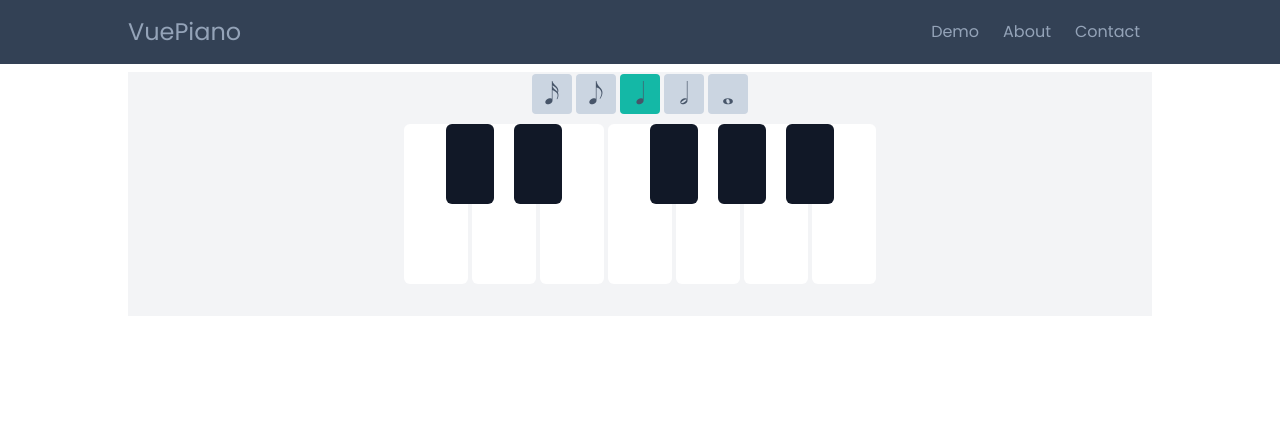
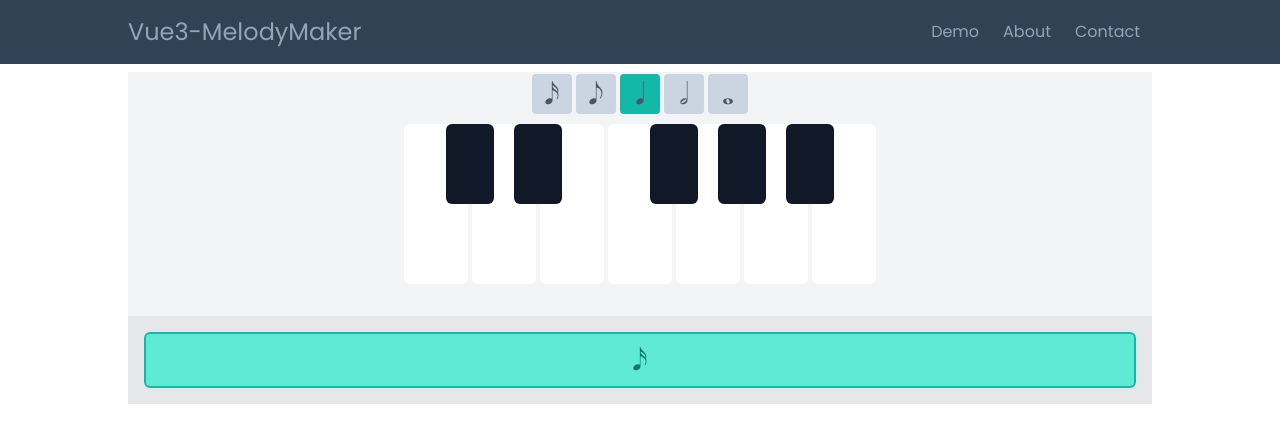
Before and after one commit to johanrdev/piano-keyboard-vue, a Vue app: page / in a window 1280 px wide. Shown: the top 442 px of the page. Built offline with nearby package versions, Linux system fonts and the light colour scheme.

Commit message:
Create basic layout of composition view component

```diff
--- a/src/App.vue
+++ b/src/App.vue
@@ -1,7 +1,7 @@
 <template lang="html">
   <nav class="bg-slate-700 relative text-slate-400 px-2 py-2" v-click-outside="menu.close">
     <div class="max-w-5xl mx-auto flex justify-between">
-      <span class="text-2xl select-none inline-flex items-center h-12">VuePiano</span>
+      <span class="text-2xl select-none inline-flex items-center h-12">Vue3-MelodyMaker</span>
       <button @click="menu.show = !menu.show"
         class="border-2 border-slate-500 w-12 h-12 shrink-0 rounded hover:text-slate-200 transition-all md:hidden">
         <font-awesome-icon icon="bars"></font-awesome-icon>
@@ -34,6 +34,7 @@
     <section class="bg-gray-100 max-w-5xl mx-auto">
       <ControlPanel ref="controlPanel" @update-note-length="onNoteLengthChanged" />
       <PianoKeys ref="pianoKeys" @decrease-note-length="onDecreaseNoteLength" @increase-note-length="onIncreaseNoteLength" />
+      <CompositionView />
     </section>
   </main>
 </template>
@@ -41,9 +42,10 @@
 import { ref, onMounted, onUnmounted } from 'vue'
 import PianoKeys from './components/PianoKeys.vue'
 import ControlPanel from './components/ControlPanel.vue'
+import CompositionView from './components/CompositionView.vue'
 
 export default {
-  components: { PianoKeys, ControlPanel },
+  components: { PianoKeys, ControlPanel, CompositionView },
   setup() {
     const pianoKeys = ref(null)
     const controlPanel = ref(null)
--- /dev/null
+++ b/src/components/CompositionView.vue
@@ -0,0 +1,26 @@
+<template lang="html">
+  <ul class="flex bg-gray-200 p-4">
+    <li class="w-[100%] h-14 mr-1 last:mr-0 flex justify-center items-center bg-teal-300 border-teal-500 border-2 rounded-md">
+      <span class="select-none text-3xl text-teal-700" v-html="'&#119137'"></span>
+    </li>
+  </ul>
+</template>
+<script>
+import { ref } from 'vue'
+
+export default {
+  setup() {
+    const melody = ref({
+      rhythm: ['4n', '2n', '16n', '16n', '16n', '16n'],
+      pitches: ['C3', 'E3', 'G3', 'F3', 'E3', 'D3']
+    })
+
+    return {
+      melody
+    }
+  }
+}
+</script>
+<style lang="css">
+
+</style>
```
